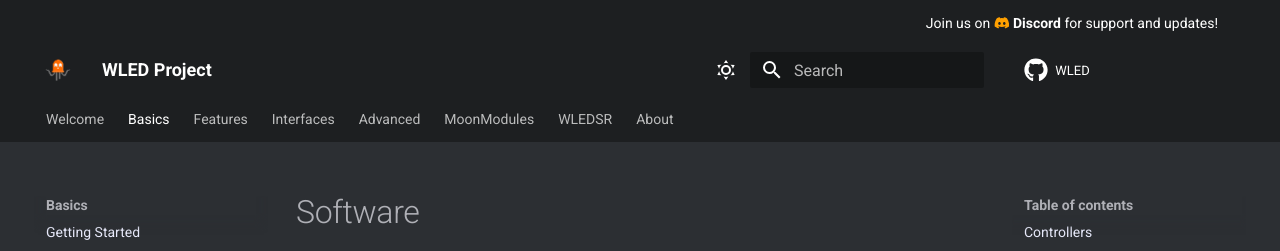
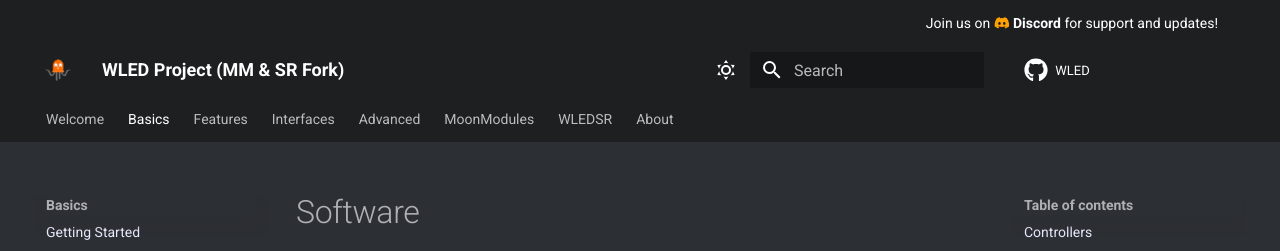
Before and after one commit to Aircoookie/WLED-Docs, an MkDocs documentation site: the page built from docs/basics/compatible-software.md, in a window 1280 px wide. Shown: the top 251 px of the page. Built offline with MkDocs 1.6.1 and Material for MkDocs 9.7.7, drawn with Linux system fonts in a browser that asks for light colours; comment, search, counter and statistics services are not loaded.

Commit message:
MM and SR in index and mkdocs

```diff
--- a/mkdocs.yml
+++ b/mkdocs.yml
@@ -1,4 +1,4 @@
-site_name: WLED Project
+site_name: WLED Project (MM & SR Fork)
 site_author: Christian Schwinne (Aircoookie)
 #site_url: https://wled.app
 repo_name: WLED
@@ -45,8 +45,8 @@
 extra:
   social:
     - icon: fontawesome/brands/discord
-      link: https://discord.gg/KuqP7NE
-      name: Discord
+      link: https://discord.gg/K9JBvgNG
+      name: Discord SR
     - icon: fontawesome/brands/discourse
       link: https://wled.discourse.group/
       name: Forum
```
Also changed, not shown: docs/index.md (+1 -1 lines).
